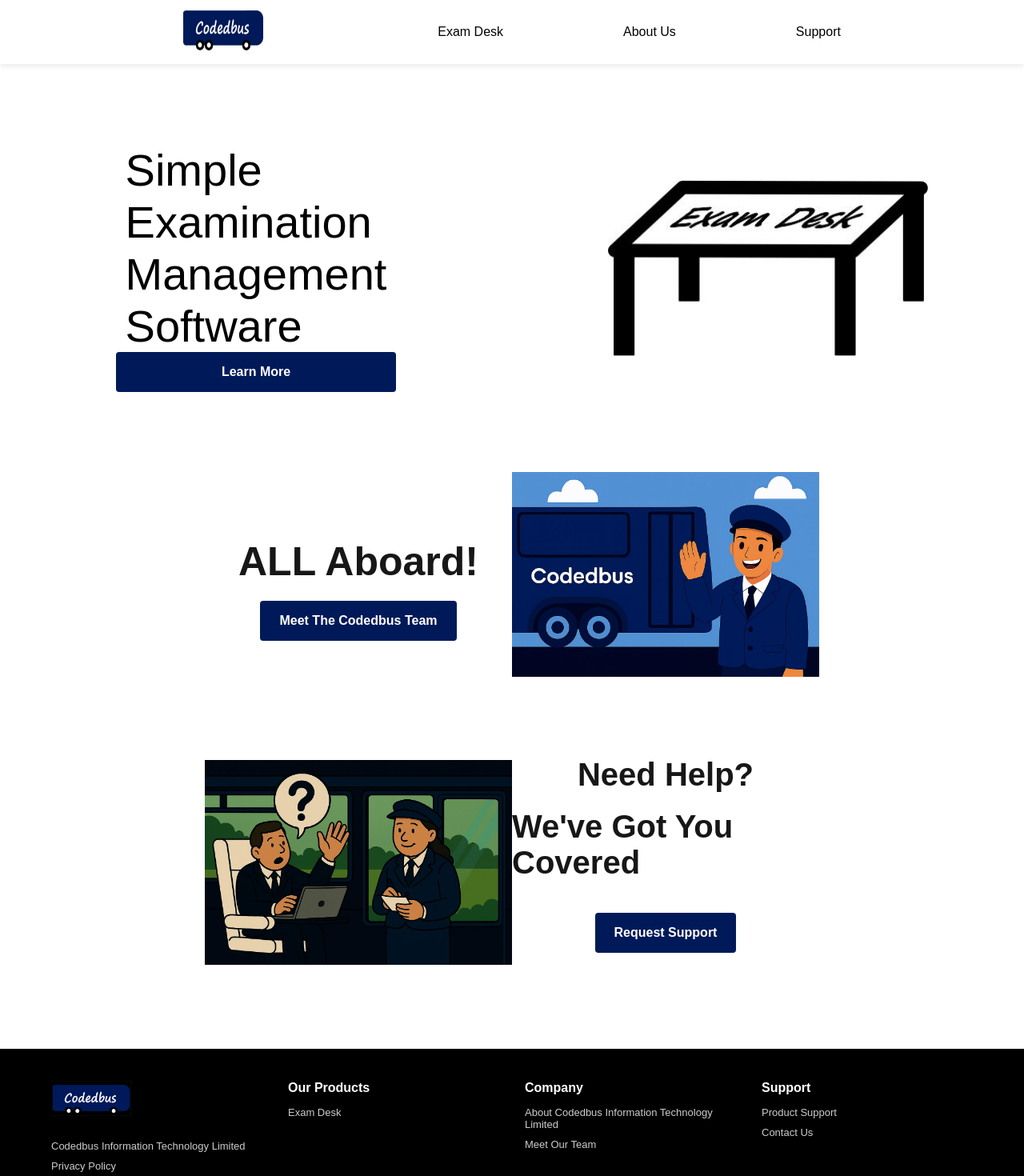
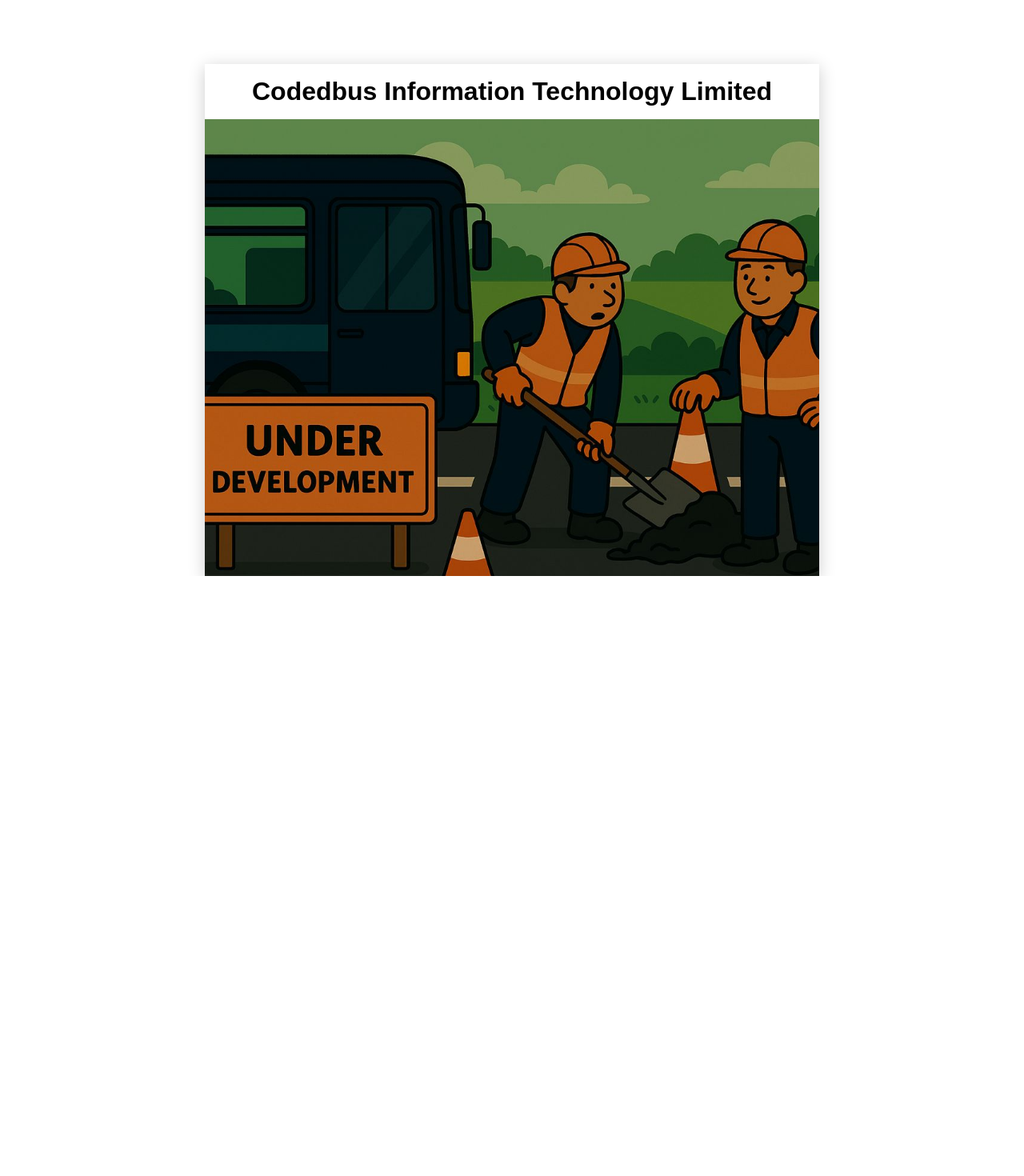
Before and after one commit to MorsH14/codedbus, a Next.js app: page / in a window 1280 px wide. Shown: the top 1470 px of the page at 80% size. After the commit the page ends 800 px from the top, so only its background shows below. Built offline with nearby package versions, Linux system fonts and the light colour scheme.

Commit message:
development

```diff
--- a/src/app/layout.tsx
+++ b/src/app/layout.tsx
@@ -1,7 +1,7 @@
 import type { Metadata } from "next";
 import "../styles/globals.css";
-import Header from "@/components/Header/Header";
-import Footer from "@/components/Footer/Footer";
+// import Header from "@/components/Header/Header";
+// import Footer from "@/components/Footer/Footer";
 import BackToTopButton from "@/components/Button/Backtotop";
 import { Box } from "@mui/material";
 
@@ -21,10 +21,10 @@ export default function RootLayout({
   return (
     <html lang="en">
       <body>
-        <Header />
+        {/* <Header /> */}
         <Box pt={"80px"}>{children}</Box>
         <BackToTopButton />
-        <Footer />
+        {/* <Footer /> */}
       </body>
     </html>
   );
--- a/src/app/page.tsx
+++ b/src/app/page.tsx
@@ -1,5 +1,34 @@
-import Homepage from "@/modules/Homepage";
+import Image from "next/image";
 
 export default function Home() {
-  return <Homepage/>
+  return (<>
+    {/* <Homepage/> */}
+    <div style={{
+      display: 'flex',
+      alignItems: 'center',
+      justifyContent: 'center',
+    }}>
+      <div style={{ width: '60vw', height: '80vh', overflow: 'hidden', boxShadow: '0 4px 20px rgba(0,0,0,0.2)' }}>
+        {/* Text above image */}
+        <div style={{ color: "#000000", fontWeight: "bold", padding: '1rem', textAlign: 'center' }}>
+          <h1>Codedbus Information Technology Limited</h1>
+        </div>
+
+        {/* Image fills container */}
+        <Image
+          src="/assets/ud.jpg"
+          alt="Full screen image"
+          width={1920}
+          height={1080}
+          style={{
+            width: '100%',
+            height: '100%',
+            objectFit: 'cover',
+          }}
+          priority
+        />
+      </div>
+    </div>
+    </>
+  );
 }
--- a/src/modules/Homepage/Home.styles.ts
+++ b/src/modules/Homepage/Home.styles.ts
@@ -49,9 +49,9 @@ export const AboardWrapper = styled.div`
 `;
 export const SupportWrapper = styled.div`
   display: grid;
-  grid-template-columns: 50% 50%;
+  grid-template-columns: 40% 60%;
   height: auto;
-  width: 60%;
+  width: 70%;
   margin: 0 auto 100px auto;
   align-items: center;
 
```
Also changed, not shown: public/assets/ud.jpg (added).
